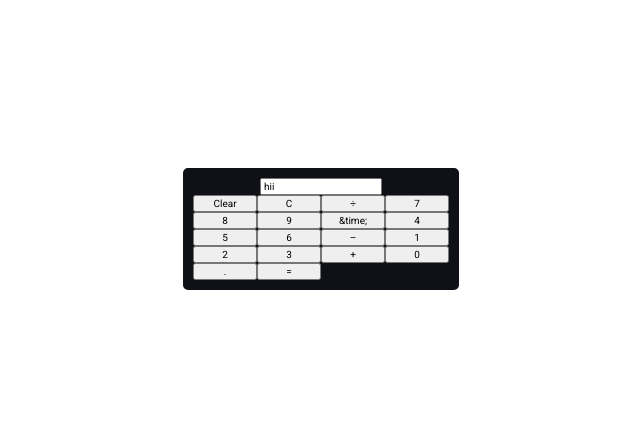
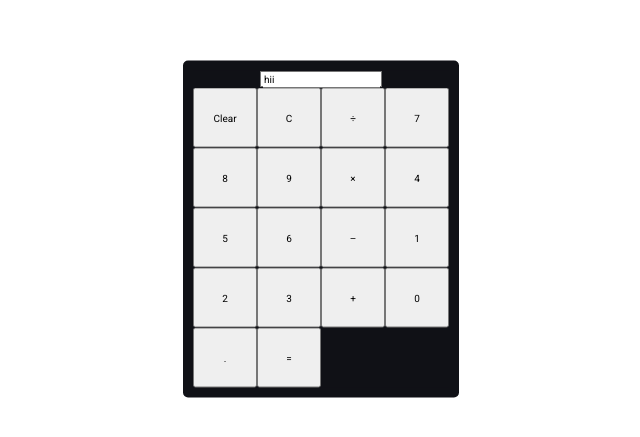
Before and after one commit to Snehomoy100/MLH-INIT-2022-Challenge-Calculator-App, a React (Create React App) app in the folder calculator-app/: page / in a window 1280 px wide. Shown: the part 171-608 px from the top of the page, without its empty margins (319-959 px from the left). Built offline with nearby package versions, Linux system fonts and the light colour scheme.

Commit message:
Multiplication bug fixed

```diff
--- a/calculator-app/src/App.css
+++ b/calculator-app/src/App.css
@@ -30,4 +30,5 @@ body {
 .keypad {
     display: grid;
     grid-template-columns: repeat(4, 1fr);
+    grid-auto-rows: minmax(60px, auto);
 }
--- a/calculator-app/src/App.js
+++ b/calculator-app/src/App.js
@@ -21,7 +21,7 @@ const App = () => {
                     <button>7</button>
                     <button>8</button>
                     <button>9</button>
-                    <button>&time;</button>
+                    <button>&times;</button>
                     <button>4</button>
                     <button>5</button>
                     <button>6</button>
```
